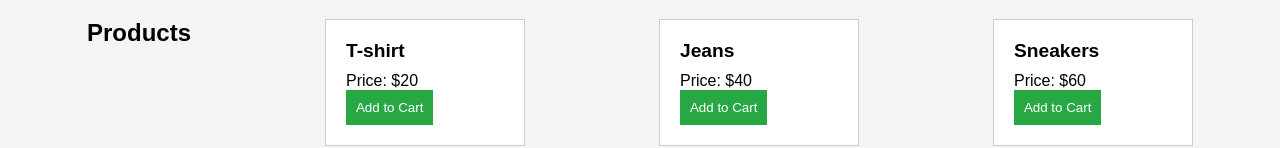
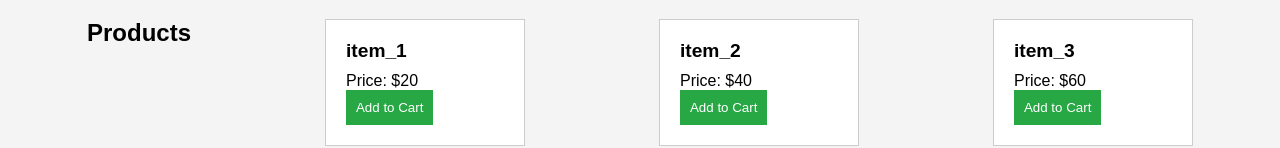
Before and after one commit to Mahmoudrda/demo_site, a plain HTML site: page index.html in a window 1280 px wide. Shown: the part 150-298 px from the top of the page. Drawn offline with Linux system fonts and the light colour scheme.

Commit message:
Update index.html

```diff
--- a/index.html
+++ b/index.html
@@ -33,17 +33,17 @@ height="0" width="0" style="display:none;visibility:hidden"></iframe></noscript>
     <section id="product-list">
         <h2>Products</h2>
         <div class="product" data-id="1" data-name="item_1" data-price="20">
-            <h3>T-shirt</h3>
+            <h3>item_1</h3>
             <p>Price: $20</p>
             <button class="add-to-cart">Add to Cart</button>
         </div>
         <div class="product" data-id="2" data-name="item_2" data-price="40">
-            <h3>Jeans</h3>
+            <h3>item_2</h3>
             <p>Price: $40</p>
             <button class="add-to-cart">Add to Cart</button>
         </div>
         <div class="product" data-id="3" data-name="item_3" data-price="60">
-            <h3>Sneakers</h3>
+            <h3>item_3</h3>
             <p>Price: $60</p>
             <button class="add-to-cart">Add to Cart</button>
         </div>
```
